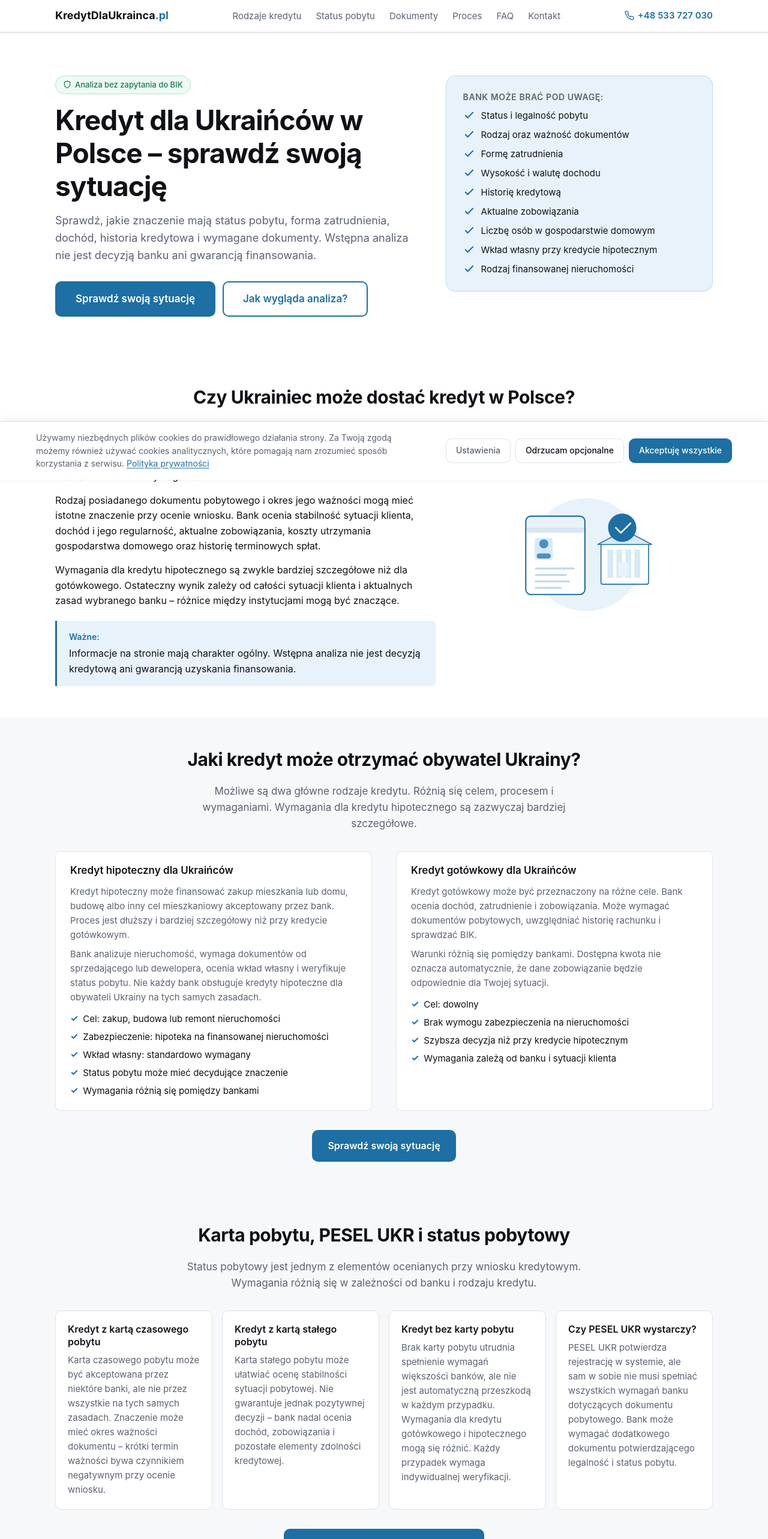
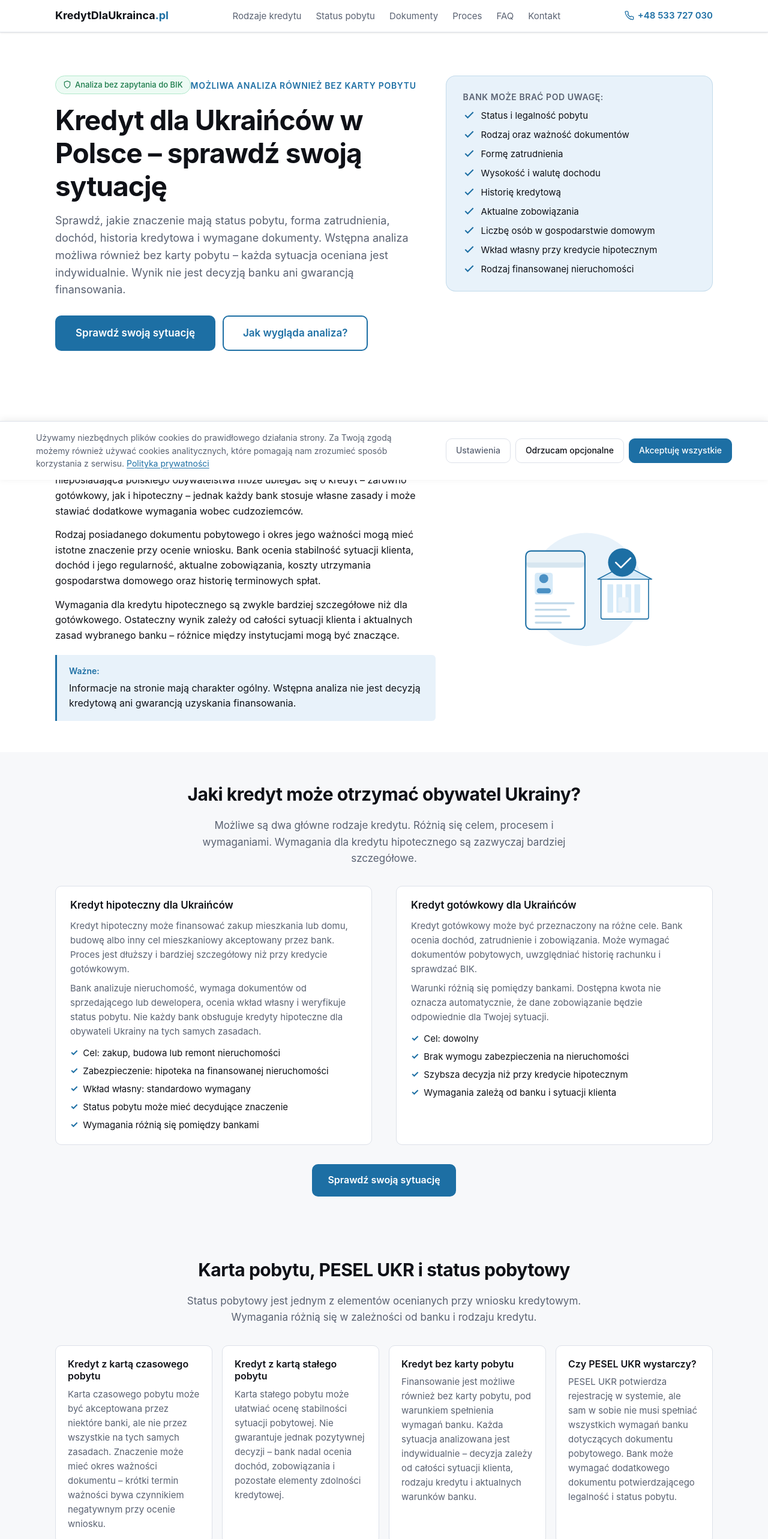
Before and after one commit to kamolc4/kredytdlaukraincow, a Next.js app: page / in a window 1280 px wide. Shown: the top 2566 px of the page at 60% size. Built offline with nearby package versions, Linux system fonts and the light colour scheme.

Commit message:
feat: update content for no-residence-permit offer and refresh meta tags

```diff
--- a/components/WhoIHelpSection.tsx
+++ b/components/WhoIHelpSection.tsx
@@ -1,6 +1,7 @@
 const items = [
   "osoby posiadające kartę pobytu (stałego lub czasowego)",
-  "osoby legitymujące się numerem PESEL UKR lub innym dokumentem pobytu",
+  "osoby bez karty pobytu – możliwa analiza indywidualna",
+  "osoby z numerem PESEL UKR lub innym dokumentem pobytu",
   "osoby zatrudnione na umowie zlecenie lub umowie o dzieło",
   "osoby prowadzące własną działalność gospodarczą",
   "osoby, które wcześniej spotkały się z odmową kredytu",
--- a/content/site-content.ts
+++ b/content/site-content.ts
@@ -18,13 +18,13 @@ export const siteContent: SiteContent = {
     language: "pl",
     locale: "pl_PL",
     // Tytuł strony (do ~60 znaków)
-    title: "Kredyt dla Ukraińców w Polsce – warunki i pomoc",
+    title: "Kredyt dla Ukraińców - kredyt hipoteczny bez karty pobytu",
     // Meta description (do ~155 znaków)
     description:
-      "Sprawdź warunki kredytu dla Ukraińców w Polsce. Kredyt hipoteczny, gotówkowy, karta pobytu, PESEL UKR, dokumenty i wstępna analiza sytuacji.",
-    ogTitle: "Kredyt dla Ukraińców w Polsce – warunki i pomoc",
+      "Sprawdź, czy możesz otrzymać kredyt hipoteczny lub gotówkowy jako obywatel Ukrainy. Możliwa analiza również bez karty pobytu. Wypełnij formularz i sprawdź swoją sytuację.",
+    ogTitle: "Kredyt dla Ukraińców - kredyt hipoteczny bez karty pobytu",
     ogDescription:
-      "Sprawdź warunki kredytu dla Ukraińców w Polsce. Kredyt hipoteczny, gotówkowy, karta pobytu, PESEL UKR i wstępna analiza sytuacji.",
+      "Sprawdź, czy możesz otrzymać kredyt hipoteczny lub gotówkowy jako obywatel Ukrainy. Możliwa analiza również bez karty pobytu.",
     lastUpdated: "2026-07-24",
   },
 
@@ -71,8 +71,9 @@ export const siteContent: SiteContent = {
   // ── HERO ────────────────────────────────────────────────────────────────────
   hero: {
     badge: "Analiza bez zapytania do BIK",
+    eyebrow: "Możliwa analiza również bez karty pobytu",
     h1: "Kredyt dla Ukraińców w Polsce – sprawdź swoją sytuację",
-    lead: "Sprawdź, jakie znaczenie mają status pobytu, forma zatrudnienia, dochód, historia kredytowa i wymagane dokumenty. Wstępna analiza nie jest decyzją banku ani gwarancją finansowania.",
+    lead: "Sprawdź, jakie znaczenie mają status pobytu, forma zatrudnienia, dochód, historia kredytowa i wymagane dokumenty. Wstępna analiza możliwa również bez karty pobytu – każda sytuacja oceniana jest indywidualnie. Wynik nie jest decyzją banku ani gwarancją finansowania.",
     primaryCta: {
       label: "Sprawdź swoją sytuację",
       href: "#formularz",
@@ -172,7 +173,7 @@ export const siteContent: SiteContent = {
         },
         {
           title: "Kredyt bez karty pobytu",
-          text: "Brak karty pobytu utrudnia spełnienie wymagań większości banków, ale nie jest automatyczną przeszkodą w każdym przypadku. Wymagania dla kredytu gotówkowego i hipotecznego mogą się różnić. Każdy przypadek wymaga indywidualnej weryfikacji.",
+          text: "Finansowanie jest możliwe również bez karty pobytu, pod warunkiem spełnienia wymagań banku. Każda sytuacja analizowana jest indywidualnie – decyzja zależy od całości sytuacji klienta, rodzaju kredytu i aktualnych warunków banku.",
         },
         {
           title: "Czy PESEL UKR wystarczy?",
@@ -396,7 +397,7 @@ export const siteContent: SiteContent = {
       {
         question: "Czy można dostać kredyt bez karty pobytu?",
         answer:
-          "Brak karty pobytu utrudnia spełnienie wymagań większości banków, szczególnie przy kredycie hipotecznym. Część banków może brać pod uwagę inne dokumenty potwierdzające legalność pobytu. Każdy przypadek wymaga indywidualnej weryfikacji – nie ma jednej reguły obowiązującej we wszystkich bankach.",
+          "Finansowanie jest możliwe również bez karty pobytu, pod warunkiem spełnienia wymagań banku. Każda sytuacja analizowana jest indywidualnie – decyzja zależy od rodzaju kredytu, statusu pobytu, dochodu i pozostałych elementów sytuacji klienta. Brak karty pobytu nie wyklucza automatycznie możliwości uzyskania kredytu.",
       },
       {
         question: "Czy karta czasowego pobytu wystarczy do kredytu?",
```
